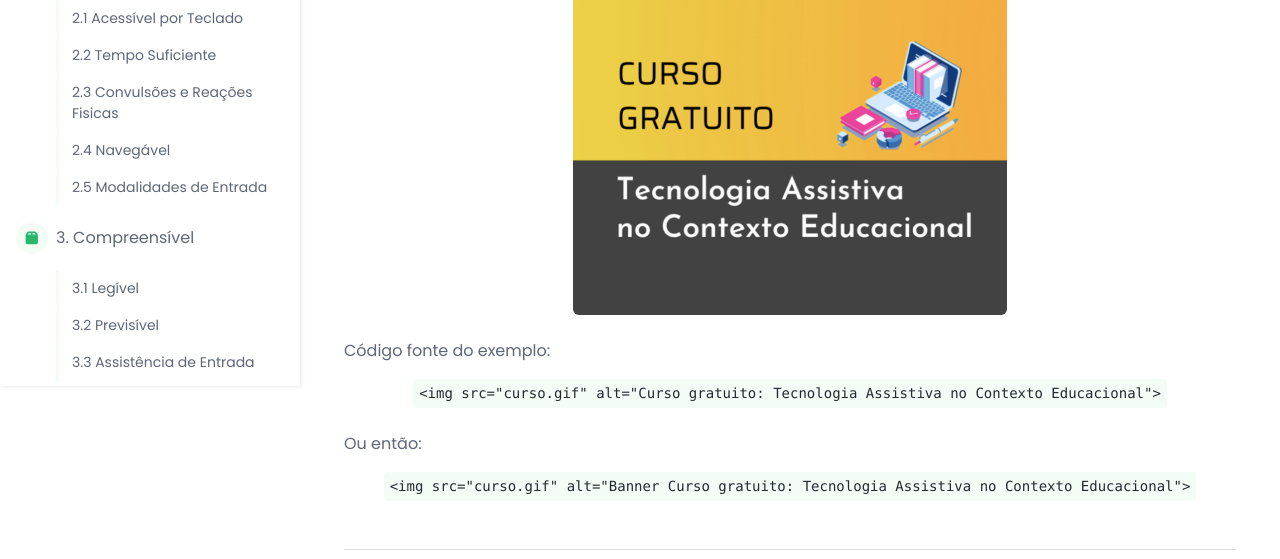
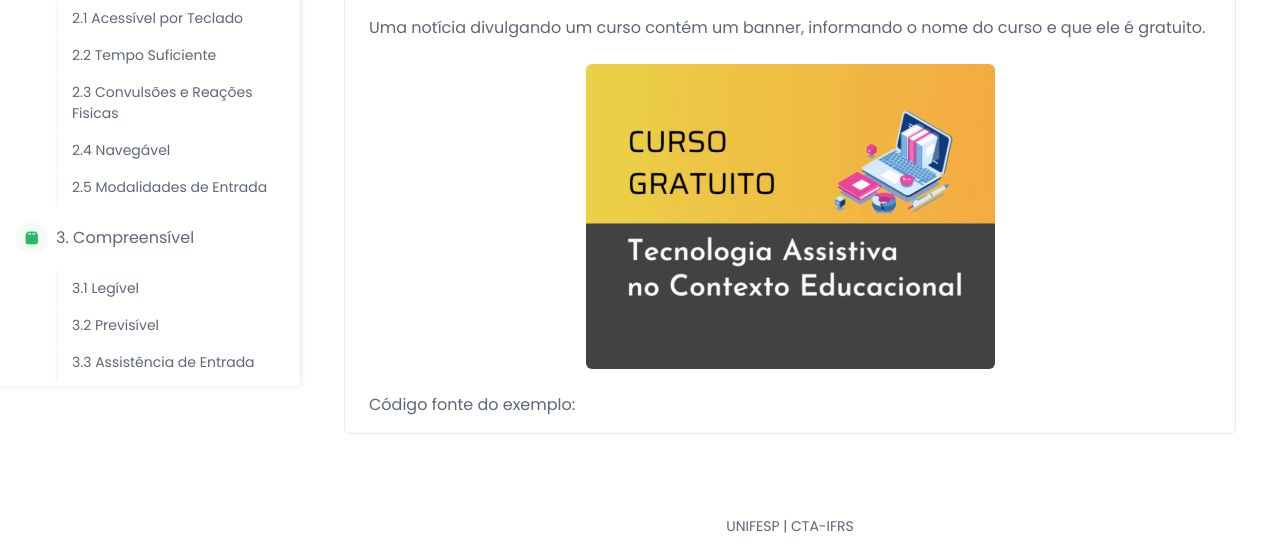
Before and after one commit to CTA-IFRS/MBA-W-Examples, a plain HTML site: page crt_1.1.1_ex_02.html in a window 1280 px wide. Shown: the part 414-973 px from the top of the page. Drawn offline with nearby package versions, Linux system fonts and the light colour scheme; files that its build step writes are made by us from their sources.

Commit message:
Atualização dos exemplos

```diff
--- a/crt_1.1.1_ex_02.html
+++ b/crt_1.1.1_ex_02.html
@@ -111,24 +111,16 @@
 						</section><!--//docs-intro-->
 						<section>
 							<h3 class="mt-5">Exemplo</h3>
-							<div class="row">
-								<div class="col-md-10 col-lg-6 col-xl-6 mx-auto">
-									<img class="rounded mx-auto d-block img-fluid" src="assets/images/curso-ta.png" alt="Banner Curso gratuito: Tecnologia Assistiva no Contexto Educacional">
+							<div class="border rounded px-4 pt-4">
+								<p>Uma notícia divulgando um curso contém um banner, informando o nome do curso e que ele é gratuito.</p>
+								<div class="row mt-4">
+									<div class="col-md-10 col-lg-6 col-xl-6 mx-auto">
+										<img class="rounded mx-auto d-block img-fluid" src="assets/images/curso-ta.png" alt="Banner Curso gratuito: Tecnologia Assistiva no Contexto Educacional">
+									</div>
 								</div>
+								<p class="mt-4">Código fonte do exemplo:</p>
+								<script src="https://gist.github.com/CTA-IFRS/34660d0fca982beb5ad08481599adad2.js"></script>
 							</div>
-							<p class="mt-4">Código fonte do exemplo:</p>
-							<div class="d-flex justify-content-center">
-								<code>
-									&lt;img src="curso.gif" alt="Curso gratuito: Tecnologia Assistiva no Contexto Educacional"&gt;
-								</code>
-							</div>
-							<p class="mt-4">Ou então:</p>
-							<div class="d-flex justify-content-center mb-5">
-								<code>
-									&lt;img src="curso.gif" alt="Banner Curso gratuito: Tecnologia Assistiva no Contexto Educacional"&gt;
-								</code>
-							</div>
-							<hr>
 						</section><!--//docs-examples-->
 				    </header>
 			    </article><!--//docs-article-->
```
Also changed, not shown: crt_1.1.1_ex_06.html (line endings or trailing spaces).
